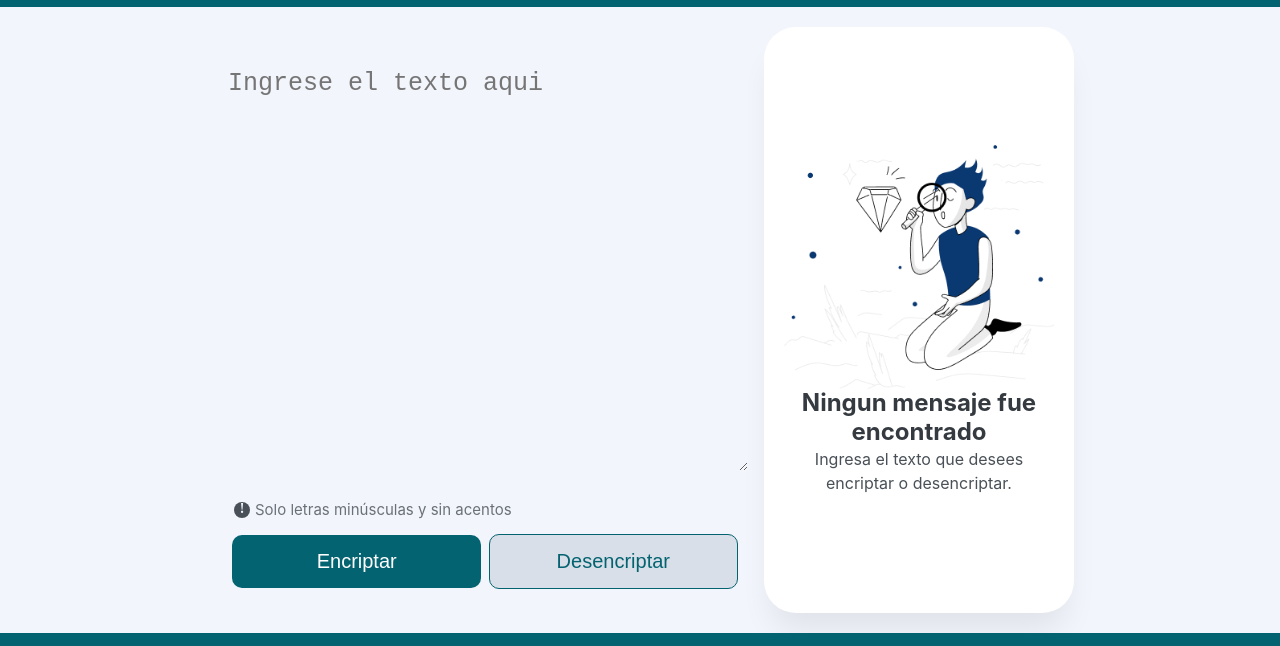
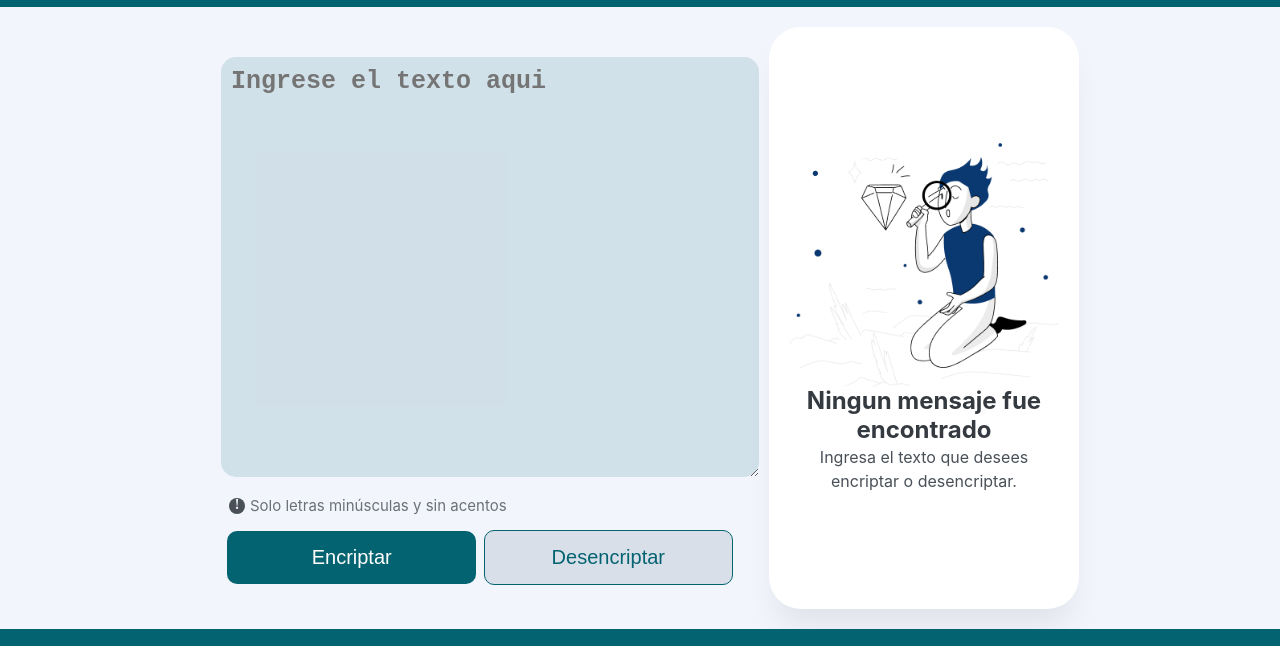
Before and after one commit to CresMendez/ChallengeEncriptador, a plain HTML site: page index.html in a window 1280 px wide. Shown: the part 103-749 px from the top of the page. Drawn offline with Linux system fonts and the light colour scheme.

Commit message:
mejorando boton y area de texto

```diff
--- a/style.css
+++ b/style.css
@@ -75,13 +75,18 @@ h1{
 .encriptar{
 
     display: block;
+    padding: 10px;
     position: relative; /*investigar mas sobre posicion relartiva*/
     height: 50vh;/*investigar mas sobre 50vh*/
-    margin: 20px auto;
-    background: #F3F5FC;
+    margin: 10px auto;
+    border-radius: 15px;;
+    background: #04637024; /*#F3F5FC;*/
     width: 100%;
     font-size: 25px;
     border-style: none;
+    outline:none; /*quitar borde interior*/
+    color:#000000;
+    font-weight: bold;
 }
 .textoSalida{
    /* display: grid;
@@ -151,6 +156,10 @@ h1{
     cursor: pointer;
     border-radius: 10px;
     width: 100%;
+    transition: .5s all;
+  }
+  .btnEncriptar:hover{
+    transform: scale(1.02);
   }
   .btnDesencriptar{
 
@@ -167,7 +176,11 @@ h1{
     border-radius: 10px;
     border: 1px solid #046370;
     width: 100%;
+    transition: .5s all;
 
+  }
+  .btnDesencriptar:hover{
+    transform: scale(1.02);
   }
   .botonCopiar{
     visibility: hidden;
@@ -184,8 +197,12 @@ h1{
     margin: 4px 2px;
     cursor: pointer;
     border-radius: 10px;
-    border: 1px solid #0A3871;
+    border: 1px solid #046370;
     width: 100%;
+    transition: .5s all;
+  }
+  .botonCopiar:hover{
+    transform: scale(1.02);
   }
 .texto1{
      /* Ningún mensaje fue encontrado */
@@ -266,7 +283,7 @@ h1{
     .principal{
         display: grid;
         grid-template-columns: 45% 25%;/*repeat(2, 1fr);*/
-        /*grid-gap: 10px;*/
+        grid-gap: 10px;
         justify-content: center;
     }
     .textoSalida{
```
